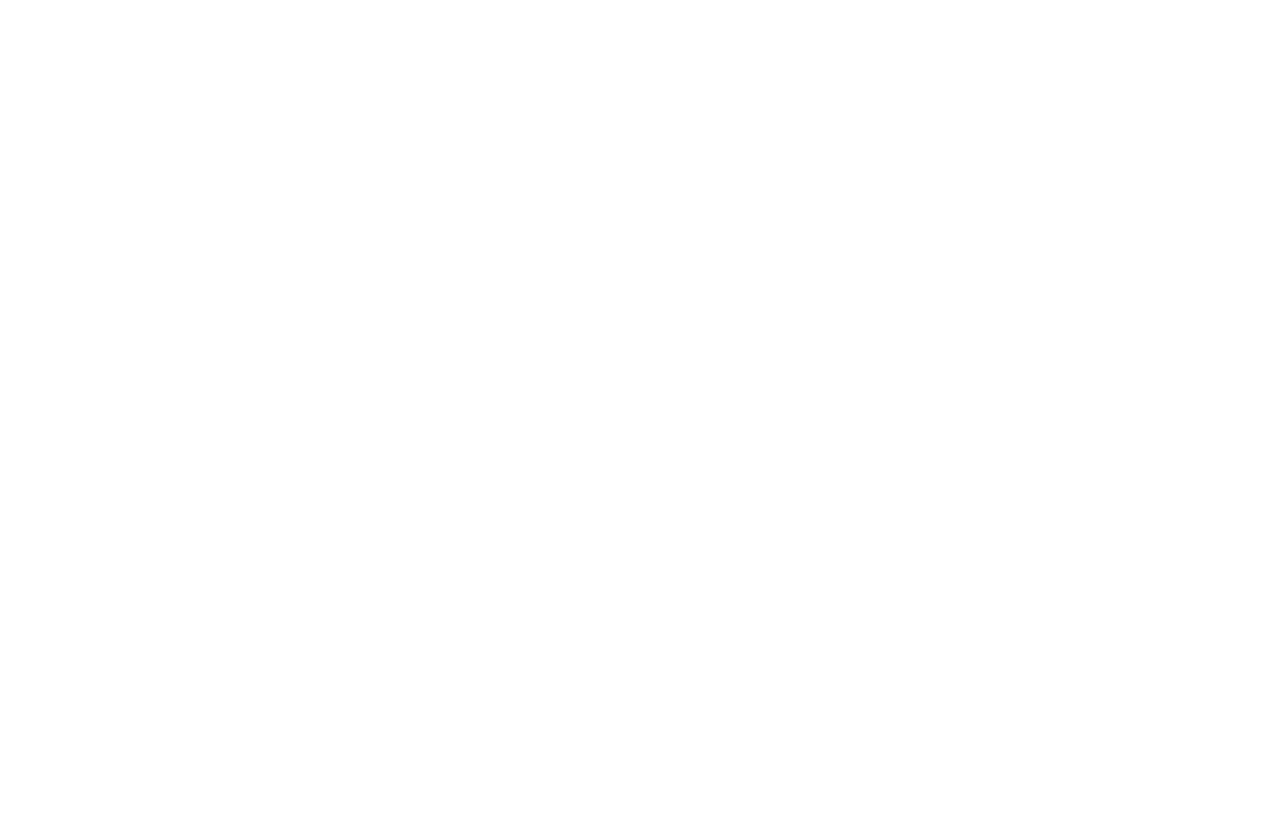
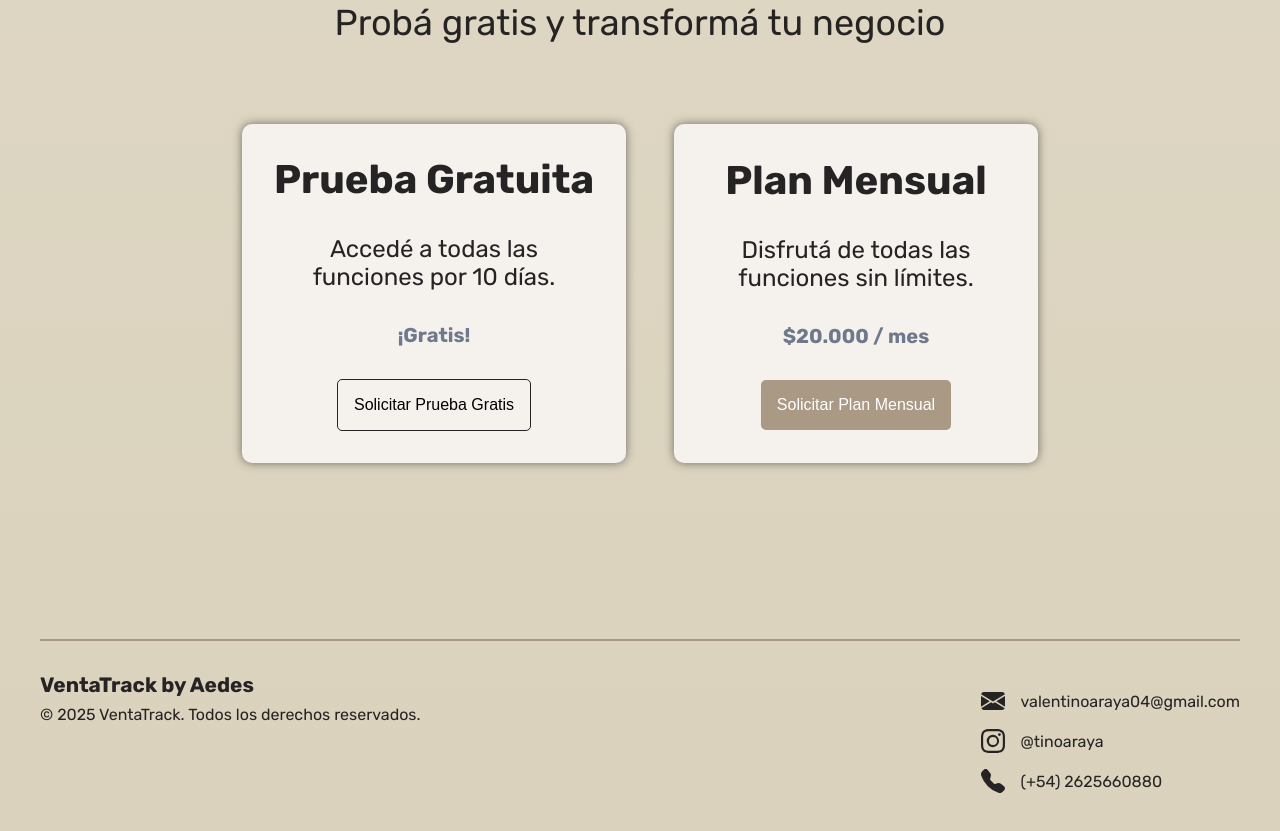
Before and after one commit to valentinoaraya/landing-ventatrack, a React (Vite) app: page / in a window 1280 px wide. Shown: the part 5660-6491 px from the top of the page. Before the commit the page ends 5547 px from the top, so only its background shows below. Built offline with nearby package versions, Linux system fonts and the light colour scheme.

Commit message:
Termino Langind para Desktop

```diff
--- a/src/App.tsx
+++ b/src/App.tsx
@@ -3,6 +3,8 @@
 import Hero from './components/Hero/Hero'
 import Shops from './components/Shops/Shops'
 import Features from './components/Features/Features'
+import Pricing from './components/Pricing/Pricing'
+import Footer from './components/Footer/Footer'
 
 function App() {
   return (
@@ -12,6 +14,8 @@
         <Hero />
         <Shops />
         <Features />
+        <Pricing />
+        <Footer />
       </main>
     </>
   )
--- /dev/null
+++ b/src/components/Footer/Footer.css
@@ -0,0 +1,20 @@
+footer {
+    display: flex;
+    justify-content: space-between;
+    gap: 1.5rem;
+    margin-top: 3rem;
+    padding: 2rem 0;
+    border-top: 2px solid var(--crema-oscuro);
+}
+
+.dataFooter h3 {
+    font-size: 1.3rem;
+    margin-bottom: .5rem;
+}
+
+.contact {
+    display: flex;
+    align-items: center;
+    gap: 1rem;
+    margin: 1rem 0;
+}
--- /dev/null
+++ b/src/components/Footer/Footer.tsx
@@ -0,0 +1,41 @@
+import "./Footer.css"
+import { MailIcon, PhoneIcon, InstagramIcon } from "../../common/Icons/Icons";
+
+const Footer = () => {
+    return (
+        <footer>
+            <div className="dataFooter">
+                <h3>VentaTrack by Aedes</h3>
+                <p>© 2025 VentaTrack. Todos los derechos reservados.</p>
+            </div>
+            <div className="contacts">
+                <div className="contact">
+                    <MailIcon
+                        width="24px"
+                        height="24px"
+                        fill="#252323"
+                    />
+                    <p>valentinoaraya04@gmail.com</p>
+                </div>
+                <div className="contact">
+                    <InstagramIcon
+                        width="24px"
+                        height="24px"
+                        fill="#252323"
+                    />
+                    <p>@tinoaraya</p>
+                </div>
+                <div className="contact">
+                    <PhoneIcon
+                        width="24px"
+                        height="24px"
+                        fill="#252323"
+                    />
+                    <p>(+54) 2625660880</p>
+                </div>
+            </div>
+        </footer>
+    );
+}
+
+export default Footer;
--- a/src/components/Hero/Hero.tsx
+++ b/src/components/Hero/Hero.tsx
@@ -13,7 +13,7 @@
                 <p className="parrafHero">Seguí tus ventas y pagos, gestioná tus productos y cambiá precios de forma rápida y sencilla.</p>
                 <Button
                     styleButton="stuffed"
-                    onClick={() => console.log("enviar a wsp")}
+                    onClick={() => window.open("https://wa.me/542625660880?text=¡Hola!%20Me%20gustaría%20probar%20VentaTrack%20por%2010%20días%20para%20mi%20negocio.%20¿Podés%20contarme%20como%20es%20el%20proceso?", "_blank")}
                 >
                     Solicitar prueba gratis
                 </Button>
--- a/src/components/NavBar/NavBar.tsx
+++ b/src/components/NavBar/NavBar.tsx
@@ -28,7 +28,7 @@
                 </h1>
                 <Button
                     styleButton="outline"
-                    onClick={() => console.log("enviar a wsp")}
+                    onClick={() => window.open("https://wa.me/542625660880?text=¡Hola!%20Me%20gustaría%20probar%20VentaTrack%20por%2010%20días%20para%20mi%20negocio.%20¿Podés%20contarme%20como%20es%20el%20proceso?", "_blank")}
                     padding=".5rem"
                 >
                     Solicitar prueba gratis
--- /dev/null
+++ b/src/components/Pricing/Pricing.css
@@ -0,0 +1,49 @@
+.pricingContainer {
+    margin: 3rem 0;
+    display: flex;
+    flex-direction: column;
+    justify-content: center;
+    align-items: center;
+}
+
+.titlePricing {
+    font-size: 2.25rem;
+    font-weight: normal;
+}
+
+.cardsPriceContainer {
+    margin: 5rem 0;
+    width: 100%;
+    display: flex;
+    justify-content: center;
+    gap: 3rem;
+}
+
+.cardPrice {
+    display: flex;
+    flex-direction: column;
+    justify-content: center;
+    align-items: center;
+    padding: 2rem;
+    background-color: var(--blanco);
+    border-radius: 10px;
+    box-shadow: 0px 0px 10px rgba(0, 0, 0, 0.5);
+}
+
+.titleCardPrice {
+    font-size: 2.5rem;
+}
+
+.subtitleCardPrice {
+    text-align: center;
+    width: 300px;
+    margin-top: 2rem;
+    font-size: 1.5rem;
+}
+
+.price {
+    margin: 2rem 0;
+    font-size: 1.25rem;
+    font-weight: 700;
+    color: var(--gris);
+}
--- /dev/null
+++ b/src/components/Pricing/Pricing.tsx
@@ -0,0 +1,37 @@
+import "./Pricing.css"
+import Button from "../../common/Button/Button";
+
+const Pricing = () => {
+    return (
+        <div className="pricingContainer">
+            <div className="line"></div>
+            <h3 className="titlePricing">Probá gratis y transformá tu negocio</h3>
+            <div className="cardsPriceContainer">
+                <div className="cardPrice">
+                    <h3 className="titleCardPrice">Prueba Gratuita</h3>
+                    <p className="subtitleCardPrice">Accedé a todas las funciones por 10 días.</p>
+                    <p className="price">¡Gratis!</p>
+                    <Button
+                        onClick={() => window.open("https://wa.me/542625660880?text=¡Hola!%20Me%20gustaría%20probar%20VentaTrack%20por%2010%20días%20para%20mi%20negocio.%20¿Podés%20contarme%20como%20es%20el%20proceso?", "_blank")}
+                        styleButton="outline"
+                    >
+                        Solicitar Prueba Gratis
+                    </Button>
+                </div>
+                <div className="cardPrice">
+                    <h3 className="titleCardPrice">Plan Mensual</h3>
+                    <p className="subtitleCardPrice">Disfrutá de todas las funciones sin límites.</p>
+                    <p className="price">$20.000 / mes</p>
+                    <Button
+                        onClick={() => window.open("https://wa.me/542625660880?text=¡Hola!%20Me%20gustaría%20utilizar%20VentaTrack%20para%20mi%20negocio.%20¿Podés%20contarme%20como%20es%20el%20proceso?", "_blank")}
+                        styleButton="stuffed"
+                    >
+                        Solicitar Plan Mensual
+                    </Button>
+                </div>
+            </div>
+        </div>
+    );
+}
+
+export default Pricing;
```
